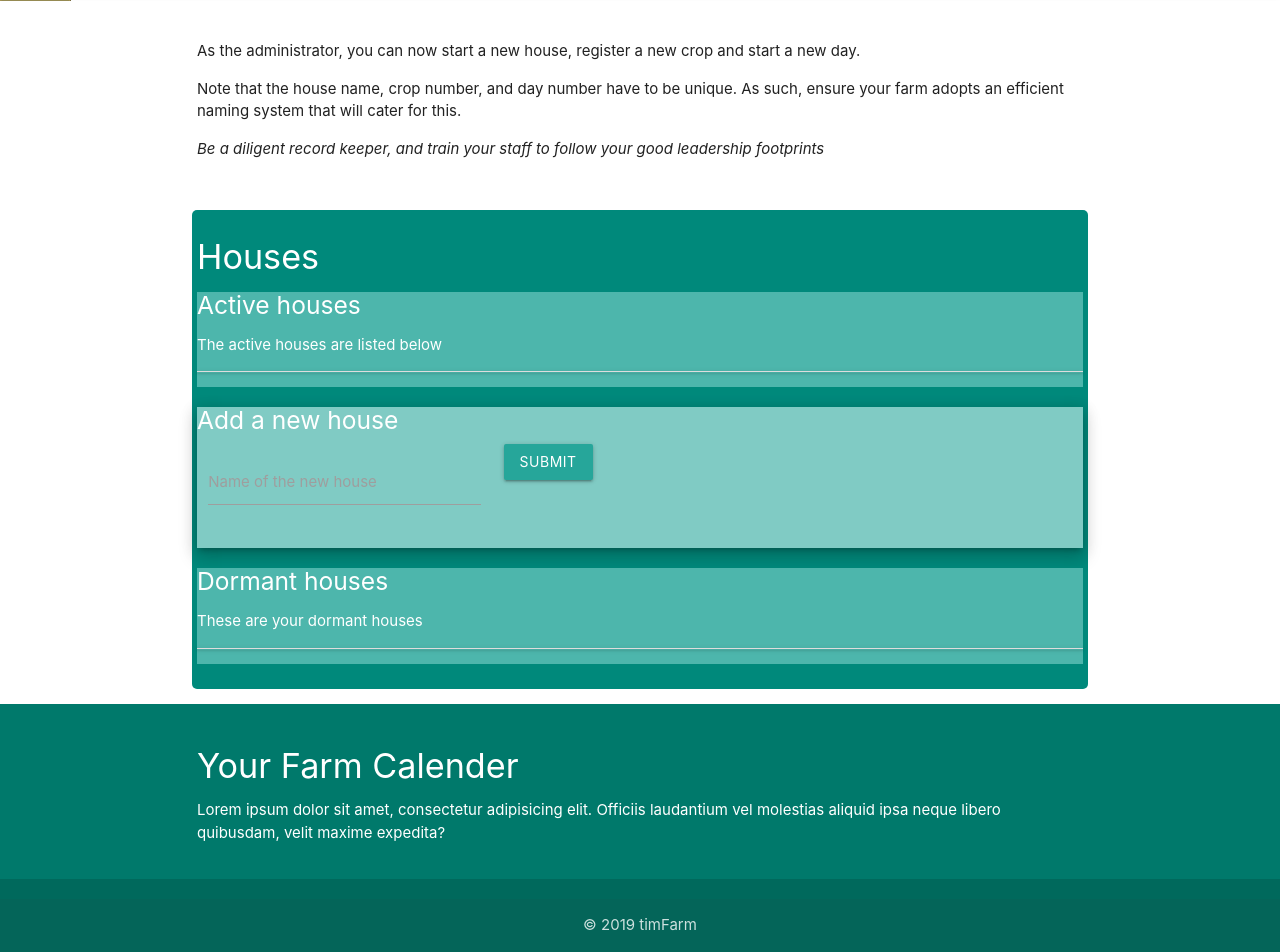
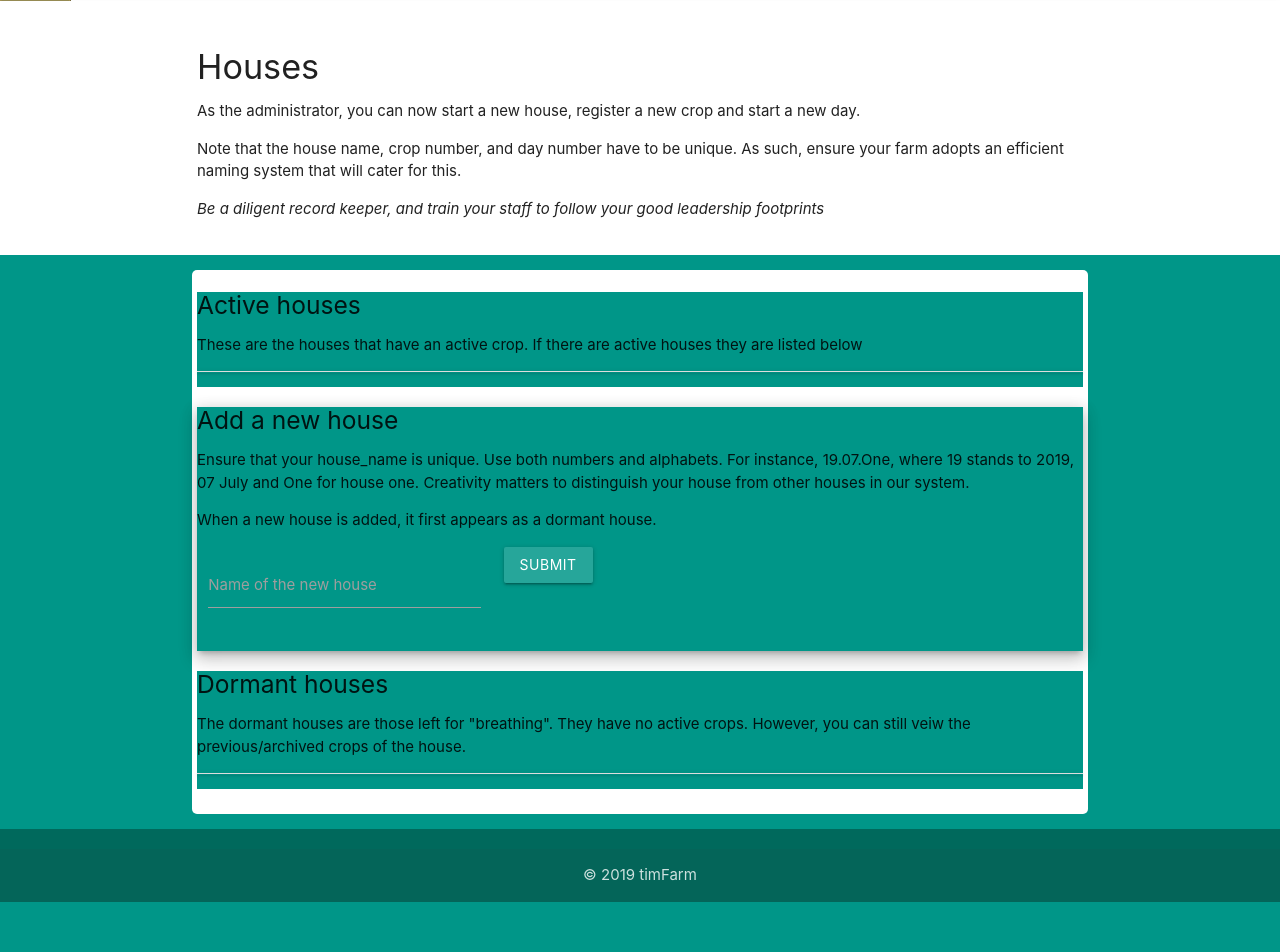
Before and after one commit to njorogetimk/timFarm, a Flask app: template timsystem/templates/admin_dashboard.html in a window 1280 px wide. Shown: the part 69-1021 px from the top of the page. After the commit the page ends 971 px from the top, so only its background shows below. Run offline with Flask 2, Linux system fonts and the light colour scheme; the template is opened without the code that fills it: values that come from a table or form of the project are taken from there, others are empty; some libraries are stand-ins or nearby versions.

Commit message:
Instructions

```diff
--- a/timsystem/templates/admin_dashboard.html
+++ b/timsystem/templates/admin_dashboard.html
@@ -4,18 +4,18 @@
 {% from 'includes/_formhelpers.html' import render_field %}
   <section class="section">
     <div class="container">
+      <h4>Houses</h4>
       <p>As the administrator, you can now start a new house, register a new crop and start a new day.</p>
       <p>Note that the house name, crop number, and day number have to be unique. As such, ensure your farm adopts an efficient naming system that will cater for this.</p>
       <p><em>Be a diligent record keeper, and train your staff to follow your good leadership footprints</em></p>
     </div>
   </section>
 
-  <section class="section">
-    <div class="container teal darken-1 white-text">
-      <h4>Houses</h4>
-      <div class="row teal lighten-2">
+  <section class="section teal">
+    <div class="container white">
+      <div class="row teal">
         <h5>Active houses</h5>
-        <p>The active houses are listed below</p>
+        <p>These are the houses that have an active crop. If there are active houses they are listed below</p>
         <ul class="collapsible black-text">
           {% for house in houses %}
             {% if house.status %}
@@ -40,10 +40,12 @@
           {% endfor %}
         </ul>
       </div>
-      <div class="row z-depth-3 teal lighten-3">
+      <div class="row z-depth-3 teal">
         <h5>Add a new house</h5>
+        <p>Ensure that your house_name is unique. Use both numbers and alphabets. For instance, 19.07.One, where 19 stands to 2019, 07 July and One for house one. Creativity matters to distinguish your house from other houses in our system.</p>
+        <p>When a new house is added, it first appears as a dormant house.</p>
         <form action="{{url_for('admin.add_house', farm_name=current_user.farm_name)}}" method="post">
-          <div class="row white-text">
+          <div class="row ">
             <div class="input-field col s12 m4">
               {{render_field(form.house_name, class_="validate")}}
             </div>
@@ -53,9 +55,9 @@
           </div>
         </form>
       </div>
-      <div class="row teal lighten-2">
+      <div class="row teal">
         <h5>Dormant houses</h5>
-        <p>These are your dormant houses</p>
+        <p>The dormant houses are those left for "breathing". They have no active crops. However, you can still veiw the previous/archived crops of the house.</p>
         <ul class="collapsible black-text">
           {% for house in houses %}
             {% if not house.status %}
@@ -78,11 +80,4 @@
       </div>
     </div>
   </section>
-
-  <section class="section teal darken-2">
-    <div class="container">
-      <h4 class="white-text">Your Farm Calender</h4>
-      <p class="white-text">Lorem ipsum dolor sit amet, consectetur adipisicing elit. Officiis laudantium vel molestias aliquid ipsa neque libero quibusdam, velit maxime expedita?</p>
-    </div>
-  </section>
 {% endblock %}
--- a/timsystem/templates/record_activities.html
+++ b/timsystem/templates/record_activities.html
@@ -4,7 +4,7 @@
 {% block content %}
 {% from 'includes/_formhelpers.html' import render_field %}
   <section class="section">
-    <div class="container teal">
+    <div class="container">
       <h4>House: {{crop.house_name}}</h4>
       <h5>The crop name: {{crop.crop_name}}</h5>
       <h5>The crop number: {{crop.crop_no}}</h5>
@@ -13,8 +13,8 @@
     </div>
   </section>
 
-  <section class="section">
-    <div class="container teal">
+  <section class="section teal">
+    <div class="container white">
       <h5>Activities Section</h5>
       <form action="" method="post" class="activities">
         {{form.crfs_token}}
--- a/timsystem/templates/record_condition.html
+++ b/timsystem/templates/record_condition.html
@@ -4,7 +4,7 @@
 {% block content %}
 {% from 'includes/_formhelpers.html' import render_field %}
   <section class="section">
-    <div class="container teal">
+    <div class="container">
       <h4>House: {{crop.house_name}}</h4>
       <h5>The crop name: {{crop.crop_name}}</h5>
       <h5>The crop number: {{crop.crop_no}}</h5>
@@ -13,8 +13,8 @@
     </div>
   </section>
 
-  <section class="section">
-    <div class="container teal">
+  <section class="section teal">
+    <div class="container white">
       <h5>Condition Section</h5>
       <form action="" method="post" class="condition">
         {{form.crfs_token}}
--- a/timsystem/templates/record_harvest.html
+++ b/timsystem/templates/record_harvest.html
@@ -4,7 +4,7 @@
 {% block content %}
 {% from 'includes/_formhelpers.html' import render_field %}
   <section class="section">
-    <div class="container teal">
+    <div class="container">
       <h4>House: {{crop.house_name}}</h4>
       <h5>The crop name: {{crop.crop_name}}</h5>
       <h5>The crop number: {{crop.crop_no}}</h5>
@@ -13,8 +13,8 @@
     </div>
   </section>
 
-  <section class="section">
-    <div class="container teal">
+  <section class="section teal">
+    <div class="container white">
       <h5>Harvest Section</h5>
       <div id="hvform">
         <form action="" method="post">
```
Also changed, not shown: timsystem/templates/add_crop.html (+19 -1 lines), timsystem/templates/disp_crop.html (+11 -7 lines), timsystem/templates/disp_house.html (+7 -3 lines).
